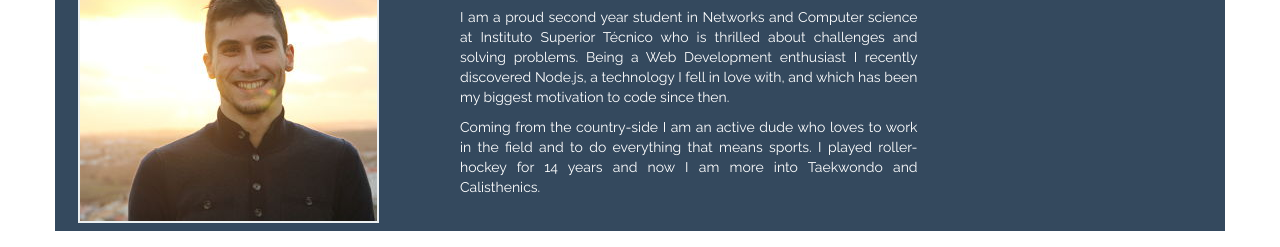
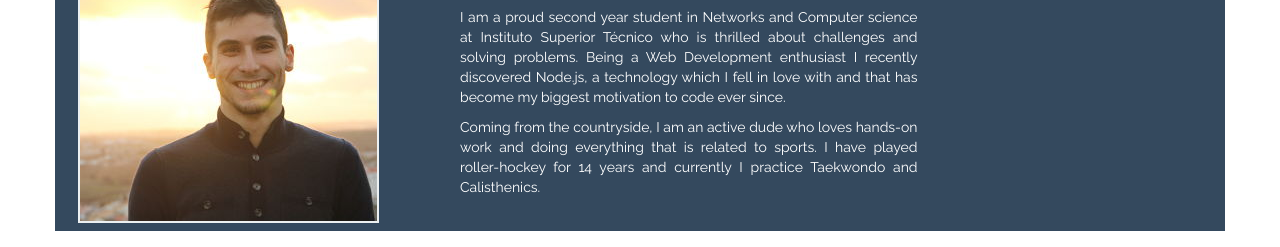
Before and after one commit to johnytiago/joaotiago.github.io, a website: page joaoTiago.html in a window 1280 px wide. Shown: the part 56-303 px from the top of the page. Drawn offline with nearby package versions, Linux system fonts and the light colour scheme.

Commit message:
fixed grammar

```diff
--- a/joaoTiago.html
+++ b/joaoTiago.html
@@ -11,8 +11,8 @@
 				<div class="col-lg-4"><img src="/images/joaoTiago.jpg"></div>
 				<div class="col-md-5">
 					<h2>About Me</h2>
-					<p>I am a proud second year student in Networks and Computer science at Instituto Superior Técnico who is thrilled about challenges and solving problems. Being a Web Development enthusiast I recently discovered Node.js, a technology I fell in love with, and which has been my biggest motivation to code since then.</p>
-					<p>Coming from the country-side I am an active dude who loves to work in the field and to do everything that means sports. I played roller-hockey for 14 years and now I am more into Taekwondo and Calisthenics.</p>
+					<p>I am a proud second year student in Networks and Computer science at Instituto Superior Técnico who is thrilled about challenges and solving problems. Being a Web Development enthusiast I recently discovered Node.js, a technology which I fell in love with and that has become my biggest motivation to code ever since.</p>
+					<p>Coming from the countryside, I am an active dude who loves hands-on work and doing everything that is related to sports. I have played roller-hockey for 14 years and currently I practice Taekwondo and Calisthenics.</p>
 				</div>
 			</div>
 		</div>
```
